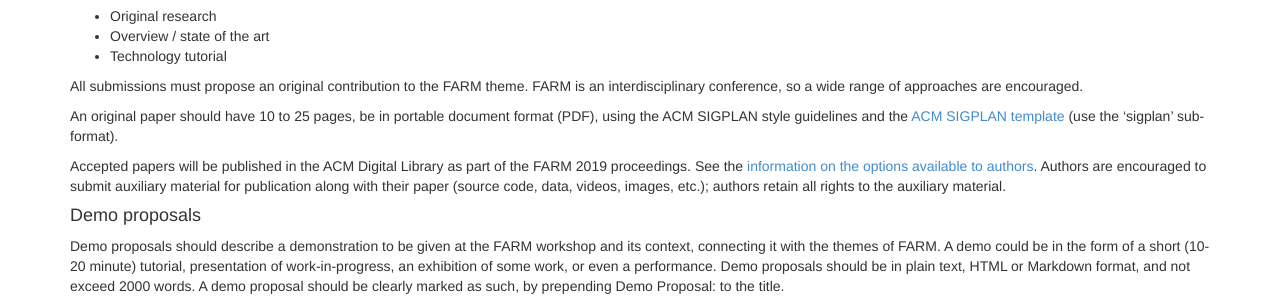
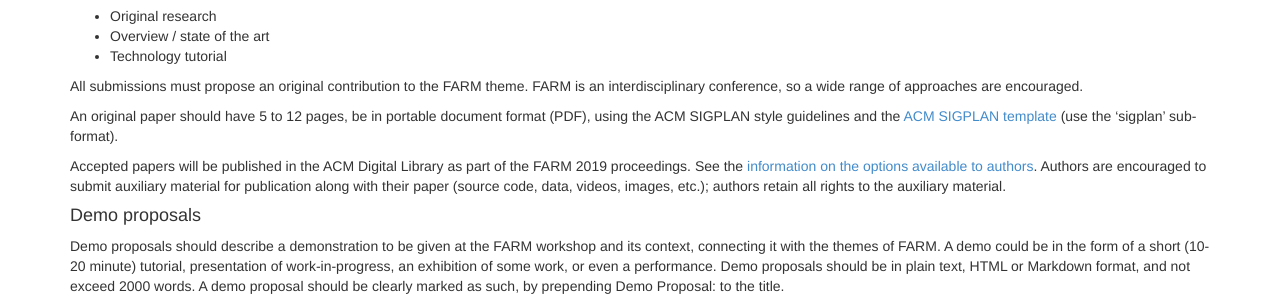
Before and after one commit to functional-art/functional-art.github.com, a Jekyll site: the page built from 2019/index.md, in a window 1280 px wide. Shown: the part 851-1151 px from the top of the page. Built offline with Jekyll 4.4.1, drawn with Linux system fonts in a browser that asks for light colours; nearby versions of some CDN libraries.

Commit message:
Fix the submission page lengths

```diff
--- a/2019/cfp.txt
+++ b/2019/cfp.txt
@@ -61,7 +61,7 @@
 theme. FARM is an interdisciplinary conference, so a wide range of
 approaches are encouraged.
 
-An original paper should have 10 to 25 pages, be in portable document
+An original paper should have 5 to 12 pages, be in portable document
 format (PDF), using the ACM SIGPLAN style guidelines and use the ACM
 SIGPLAN template. [ http://www.sigplan.org/Resources/Author/ ]
 
--- a/2019/index.md
+++ b/2019/index.md
@@ -67,7 +67,7 @@
 theme. FARM is an interdisciplinary conference, so a wide range of
 approaches are encouraged.
 
-An original paper should have 10 to 25 pages, be in portable document
+An original paper should have 5 to 12 pages, be in portable document
 format (PDF), using the ACM SIGPLAN style guidelines and the [ACM
 SIGPLAN template](http://www.sigplan.org/Resources/Author/) (use
 the 'sigplan' sub-format).
```
